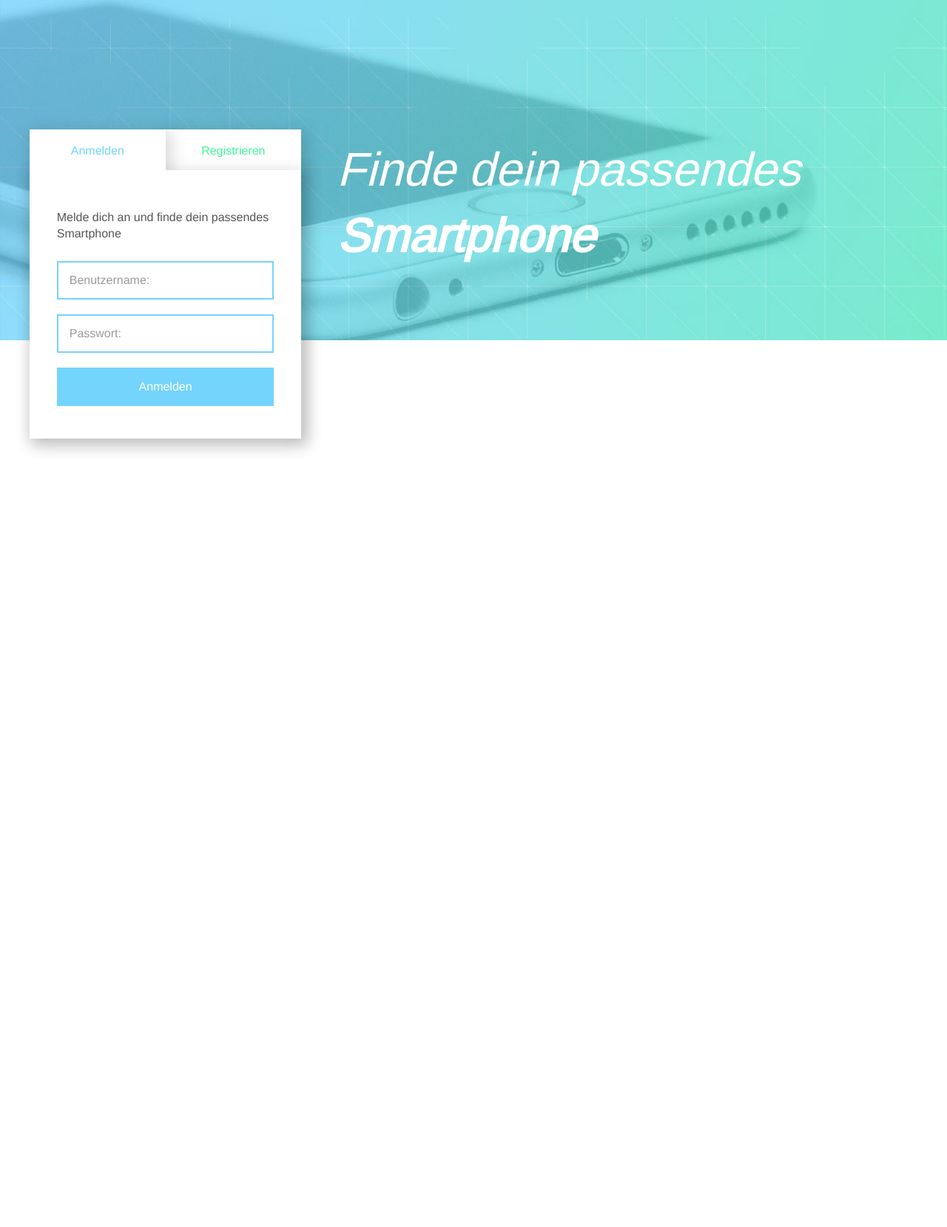
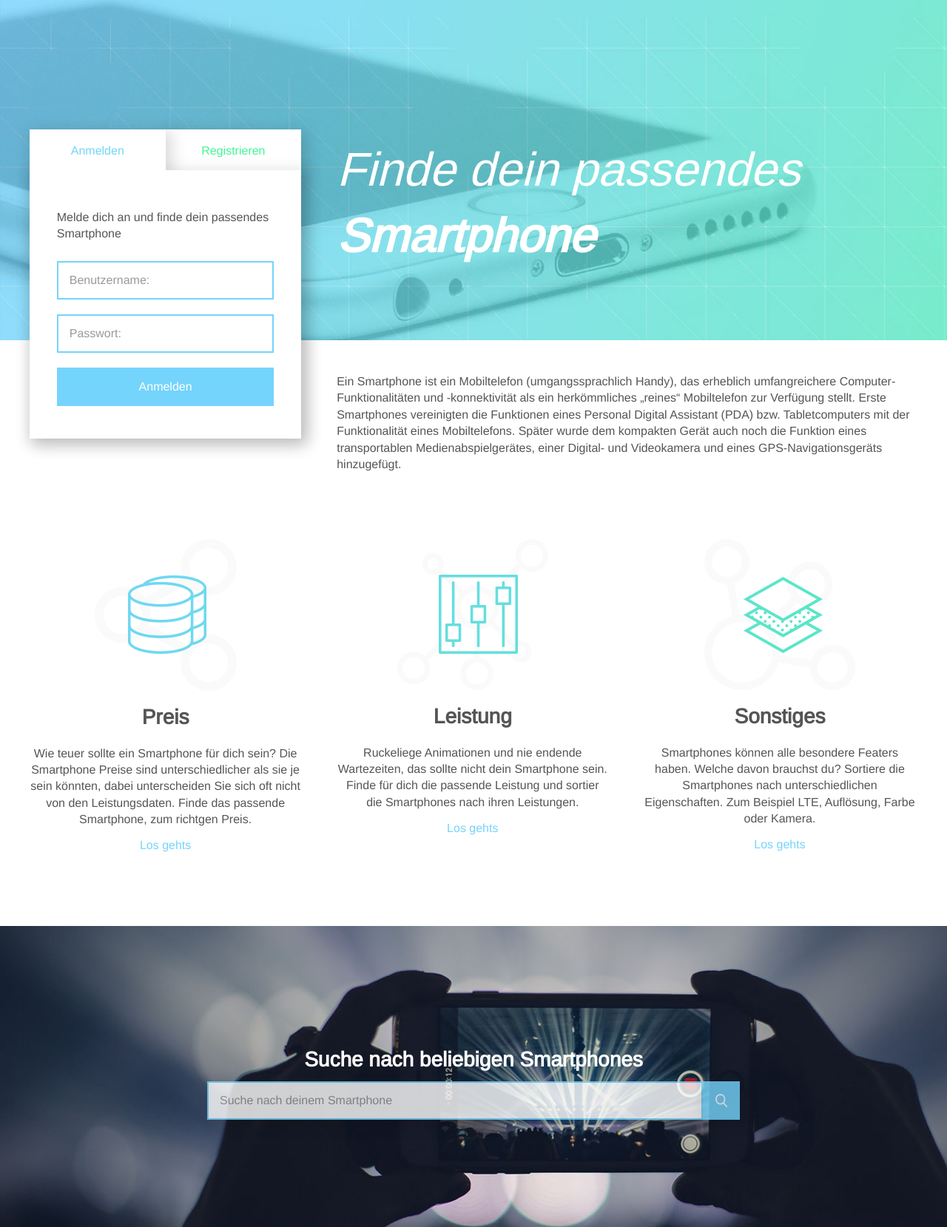
Before and after one commit to hawmember/Smartphone-Portal, a PHP site: page / in a window 1280 px wide. Shown: the whole page at 74% size. Before the commit the page ends 610 px from the top, so only its background shows below. Run offline with PHP 8.4, Linux system fonts and the light colour scheme; some libraries are stand-ins or nearby versions.

Commit message:
Filter Leistet + Suchleiste
einfügen von den 3 Filter Optionen und der suchleiste

```diff
--- a/css/main.css
+++ b/css/main.css
@@ -49,9 +49,25 @@ h1, h2, h3, h4, h5, h6 {
     font-weight: normal;
     margin: 0px;
 }
+a {
+    color: #74d4fc;
+    text-decoration: none;
+}
 h1 {
     font-style: italic;
     font-size: 64px;
+}
+h3 {
+    font-size: 28px;
+    color: #555;
+    font-weight: bold;
+    padding: 16px 0px 10px;
+}
+.text-center {
+    text-align: center;
+}
+.text-right {
+    text-align: right;
 }
 /* ==========================================================================
    Head
@@ -120,12 +136,8 @@ h1 {
 .sign-panel form input {
     width: 100%;
     padding: 15px;
-<<<<<<< Updated upstream
     box-sizing: border-box;
     border: #74d4fc solid 2px;
-=======
-    border: #74d4fc solid 2px;
->>>>>>> Stashed changes
     background-color: #fff;
     font-family: 'Arimo', sans-serif;
 }
@@ -167,9 +179,15 @@ h1 {
 /* ==========================================================================
    Spalten und Layout
    ========================================================================== */
+.allcont {
+    margin: 45px 0 0;
+}
 .gridwrapper {
     width: 100%;
     position: relative;
+}
+.gridwrapper + .gridwrapper {
+    margin-top: 90px;
 }
 .inner {
     margin: 0px auto;
@@ -179,16 +197,88 @@ h1 {
 .col33, .col66 {
     float: left;
 }
-.col33 + .col66 {
+.col33 + .col66, .col33 + .col33 {
     margin-left: 4%;
 }
 .col33 {
     width: 30.6%;
 }
 .col66 {
-    width: 61.2%;
+    width: 65.2%;
 }
 
+/* ==========================================================================
+   Special Class
+   ========================================================================== */
+/* Hover Effekt */
+a.underline {
+    display: inline-block;
+}
+a.underline:after {
+    width: 0%;
+    height: 2px;
+    background-color: #74d4fc;
+    content: '';
+    display: block;
+    transition: all 0.5s;
+    margin: 0px auto;
+}
+a.underline:hover:after {
+    width: 100%;
+}
+
+/* Suchleiste */
+.gridwrapper.wrapper-img {
+    padding: 145px 0px;
+    background-image: url(../img/wrapper-img.jpg);
+    background-size: cover;
+}
+.gridwrapper.wrapper-img .col {
+    width: 60%;
+    margin: 0px auto
+}
+/* Formularfelder Suche  */
+.gridwrapper.wrapper-img form {
+    opacity: 0.8;
+    transition: opacity 0.5s;
+}
+/* §§§§§§§§§§nochmal ran setzen§§§§§§§§§ */
+.gridwrapper.wrapper-img form:hover, .gridwrapper.wrapper-img form:focus {
+    opacity: 1;
+}
+.gridwrapper.wrapper-img form input {
+    width: 93%;
+    padding: 15px;
+    box-sizing: border-box;
+    border: #74d4fc solid 2px;
+    background-color: #fff;
+    font-family: 'Arimo', sans-serif;
+    box-shadow: 5px 5px 20px 3px rgba(0,0,0, 0.15);
+    float: left;
+}
+.gridwrapper.wrapper-img form input:focus {
+    outline: none;
+}
+.gridwrapper.wrapper-img ::-webkit-input-placeholder { /* Chrome/Opera/Safari */
+    color: #999999;
+}
+.gridwrapper.wrapper-img ::-moz-placeholder { /* Firefox 19+ */
+    color: #999999;
+}
+.gridwrapper.wrapper-img :-ms-input-placeholder { /* IE 10+ */
+    color: #999999;
+}
+.gridwrapper.wrapper-img :-moz-placeholder { /* Firefox 18- */
+    color: #999999;
+}
+ /* Submit Button */
+.gridwrapper.wrapper-img form input.submit {
+    text-align: center;
+    background-color: #74d4fc;
+    color: #fff;
+    width: 7%;
+    float: left;
+}
 
 
 
--- a/index.html
+++ b/index.html
@@ -46,9 +46,56 @@
                         </div>
                     </div>
                 </div>
-                <h1>Finde dein passendes<br /><b>Smartphone</b></h1>
+                <h1>Finde dein passendes<br /><strong>Smartphone</strong></h1>
             </div>
         </header>
+        <!-- Section -->
+        <section class="allcont">
+            <div class="gridwrapper">
+                <div class="inner">
+                    <div class="col33">&nbsp;</div>
+                    <div class="col66">Ein Smartphone ist ein Mobiltelefon (umgangssprachlich Handy), das erheblich umfangreichere Computer-Funktionalitäten und -konnektivität als ein herkömmliches „reines“ Mobiltelefon zur Verfügung stellt. Erste Smartphones vereinigten die Funktionen eines Personal Digital Assistant (PDA) bzw. Tabletcomputers mit der Funktionalität eines Mobiltelefons. Später wurde dem kompakten Gerät auch noch die Funktion eines transportablen Medienabspielgerätes, einer Digital- und Videokamera und eines GPS-Navigationsgeräts hinzugefügt.</div>
+                    <div class="clearfix"></div>
+                </div>
+            </div>
+
+            <div class="gridwrapper">
+                <div class="inner">
+                    <div class="col33 text-center">
+                        <img src="img/filter-preis.png" />
+                        <h3>Preis</h3>
+                        <p>Wie teuer sollte ein Smartphone für dich sein? Die Smartphone Preise sind unterschiedlicher als sie je sein könnten, dabei unterscheiden Sie sich oft nicht von den Leistungsdaten. Finde das passende Smartphone, zum richtgen Preis.</p>
+                        <p><a class="underline" href="#">Los gehts</a></p>
+                    </div>
+                    <div class="col33 text-center">
+                        <img src="img/filter-leistung.png" />
+                        <h3>Leistung</h3>
+                        <p>Ruckeliege Animationen und nie endende Wartezeiten, das sollte nicht dein Smartphone sein. Finde für dich die passende Leistung und sortier die Smartphones nach ihren Leistungen.</p>
+                        <p><a class="underline" href="#">Los gehts</a></p>
+                    </div>
+                    <div class="col33 text-center">
+                        <img src="img/filter-sonstiges.png" />
+                        <h3>Sonstiges</h3>
+                        <p>Smartphones können alle besondere Featers haben. Welche davon brauchst du? Sortiere die Smartphones nach unterschiedlichen Eigenschaften. Zum Beispiel LTE, Auflösung, Farbe oder Kamera.</p>
+                        <p><a class="underline" href="#">Los gehts</a></p>
+                    </div>
+                    <div class="clearfix"></div>
+                </div>
+            </div>
+
+            <div class="gridwrapper wrapper-img">
+                <div class="inner">
+                    <div class="col text-center">
+                        <h3 style="color: #fff;">Suche nach beliebigen Smartphones</h3>
+                        <form>
+                            <input type="text" name="searchkey" placeholder="Suche nach deinem Smartphone">
+                            <input class="submit" type="image" src="img/search-icon.png" alt="Submit Form" />
+                            <div class="clearfix"></div>
+                        </form>
+                    </div>
+                </div>
+            </div>
+        </section>
 
         <script src="//ajax.googleapis.com/ajax/libs/jquery/1.11.2/jquery.min.js"></script>
         <script>window.jQuery || document.write('<script src="js/vendor/jquery-1.11.2.min.js"><\/script>')</script>
```
Also changed, not shown: img/filter-leistung.png (added), img/filter-preis.png (added), img/filter-sonstiges.png (added), img/search-icon.png (added), img/wrapper-img.jpg (added).
